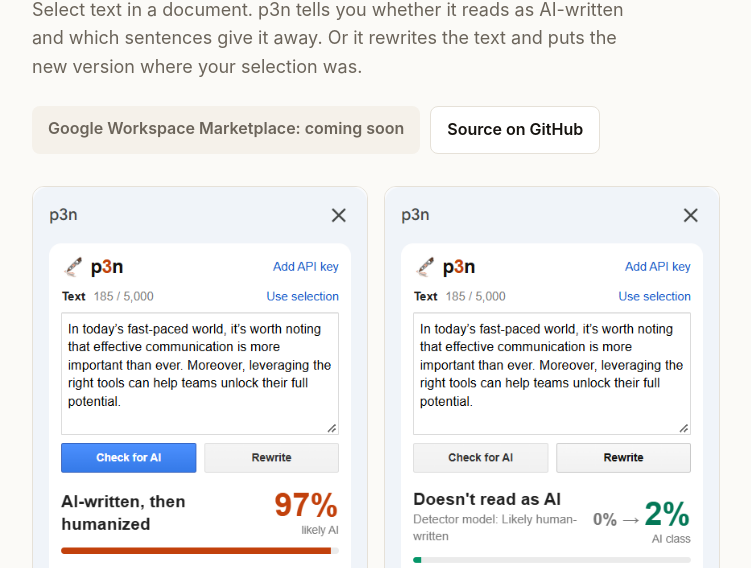
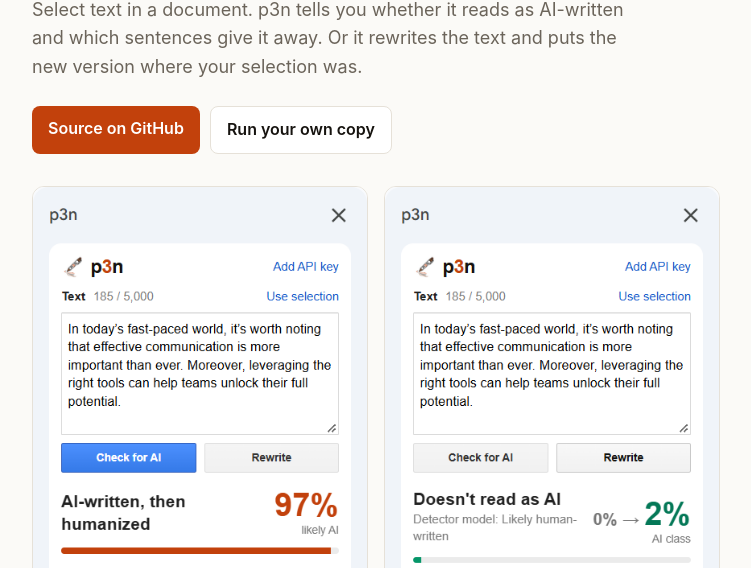
Before and after one commit to Barabosik/p3n-google-docs-addon, a website: page docs/index.html in a window 1280 px wide. Shown: the part 232-800 px from the top of the page, without its empty margins (264-1015 px from the left). Drawn offline with Linux system fonts and the light colour scheme.

Commit message:
Homepage and README: no store status; source and run-your-own links

```diff
--- a/docs/index.html
+++ b/docs/index.html
@@ -23,8 +23,8 @@
       <p class="lede">Select text in a document. p3n tells you whether it reads as AI-written and which sentences give it away. Or it rewrites the text and puts the new version where your selection was.</p>
 
       <div class="cta">
-        <a class="btn primary" aria-disabled="true">Google Workspace Marketplace: coming soon</a>
-        <a class="btn ghost" href="https://github.com/Barabosik/p3n-google-docs-addon">Source on GitHub</a>
+        <a class="btn primary" href="https://github.com/Barabosik/p3n-google-docs-addon">Source on GitHub</a>
+        <a class="btn ghost" href="https://github.com/Barabosik/p3n-google-docs-addon/blob/main/CONTRIBUTING.md#try-it-in-google-docs">Run your own copy</a>
       </div>
 
       <div class="shots">
--- a/docs/site.css
+++ b/docs/site.css
@@ -43,7 +43,6 @@ h2 { font-size: 20px; letter-spacing: -0.01em; margin: 36px 0 8px; }
 .btn.primary:hover { background: var(--accent-ink); color: #fff; }
 .btn.ghost { border: 1px solid var(--rule); color: var(--ink); background: #fff; }
 .btn.ghost:hover { border-color: var(--muted); color: var(--ink); }
-.btn[aria-disabled="true"] { background: var(--tint); color: var(--muted); pointer-events: none; }
 
 .shots { display: grid; grid-template-columns: repeat(auto-fit, minmax(200px, 1fr)); gap: 16px; margin: 8px 0 8px; }
 .shots img { width: 100%; height: auto; border: 1px solid var(--rule); border-radius: 12px; background: #fff; }
```
Also changed, not shown: store/marketplace-steps.md (+1 -1 lines), README.md.
